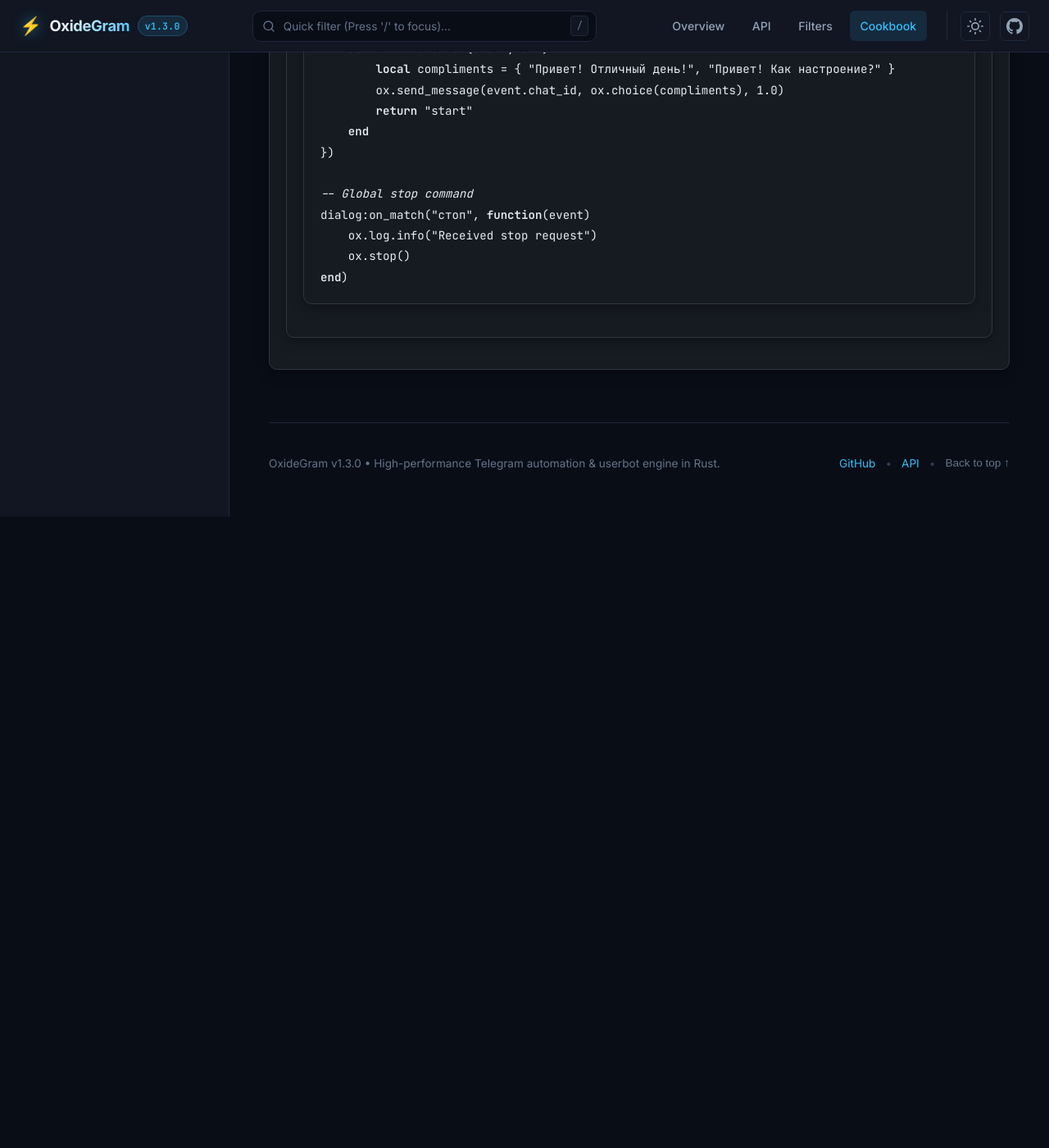
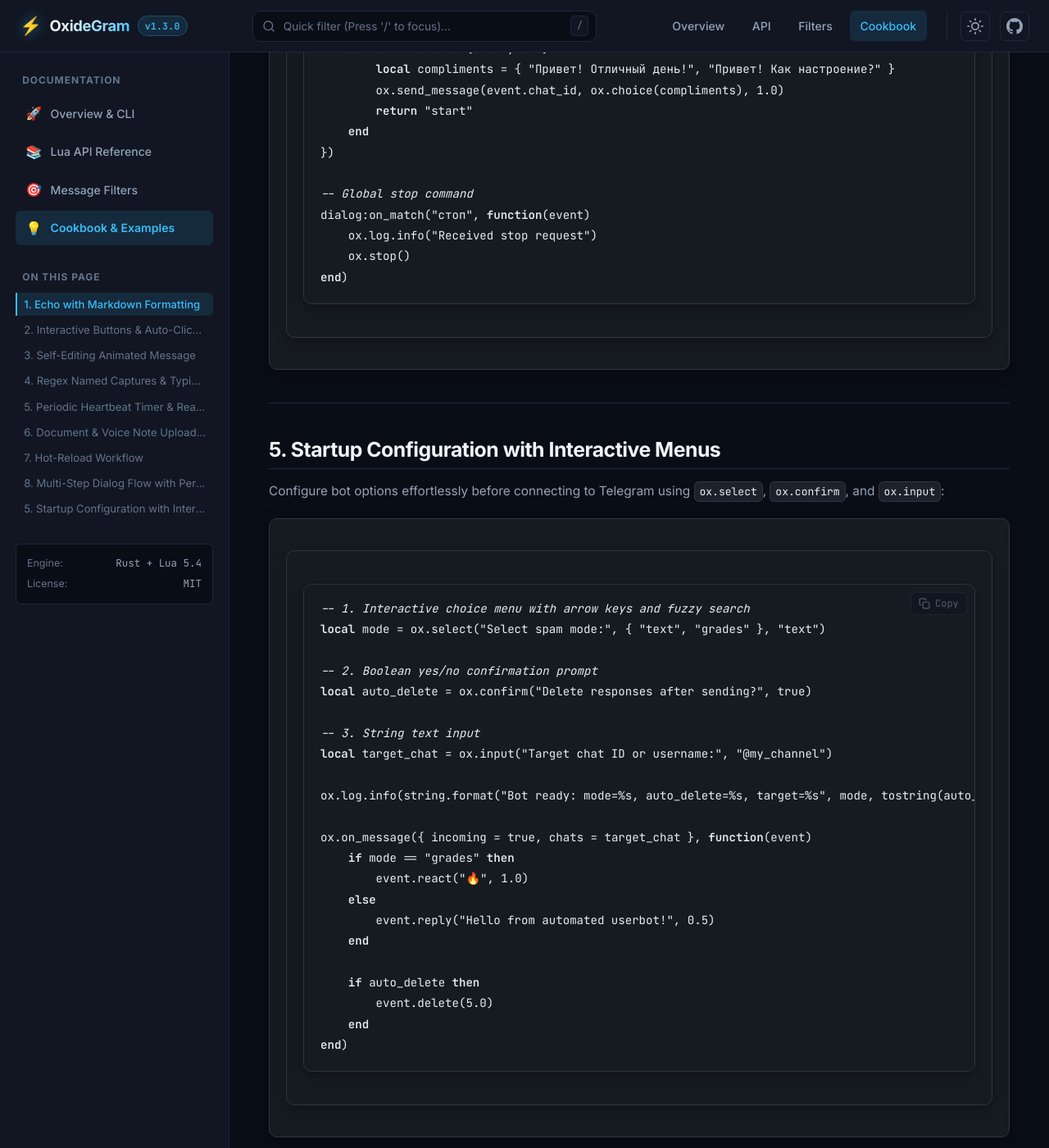
Before and after one commit to lamefate22/OxideGram, a Jekyll site: the page built from docs/examples.md, in a window 1280 px wide and 1400 px high, scrolled down 6066 px. Shown: the whole window at 82% size. Built offline with Jekyll 4.4.1, drawn with Linux system fonts in a browser that asks for light colours; before the commit the page ends 6696 px from its top, so only the background shows below that.

Commit message:
docs: document ox.select, ox.confirm, and enhanced input helpers in index and examples

````diff
--- a/docs/examples.md
+++ b/docs/examples.md
@@ -201,3 +201,34 @@ dialog:on_match("стоп", function(event)
     ox.stop()
 end)
 ```
+
+---
+
+## 5. Startup Configuration with Interactive Menus
+
+Configure bot options effortlessly before connecting to Telegram using `ox.select`, `ox.confirm`, and `ox.input`:
+
+```lua
+-- 1. Interactive choice menu with arrow keys and fuzzy search
+local mode = ox.select("Select spam mode:", { "text", "grades" }, "text")
+
+-- 2. Boolean yes/no confirmation prompt
+local auto_delete = ox.confirm("Delete responses after sending?", true)
+
+-- 3. String text input
+local target_chat = ox.input("Target chat ID or username:", "@my_channel")
+
+ox.log.info(string.format("Bot ready: mode=%s, auto_delete=%s, target=%s", mode, tostring(auto_delete), target_chat))
+
+ox.on_message({ incoming = true, chats = target_chat }, function(event)
+    if mode == "grades" then
+        event.react("🔥", 1.0)
+    else
+        event.reply("Hello from automated userbot!", 0.5)
+    end
+
+    if auto_delete then
+        event.delete(5.0)
+    end
+end)
+```
````
Also changed, not shown: docs/index.md (+2 -1 lines).
